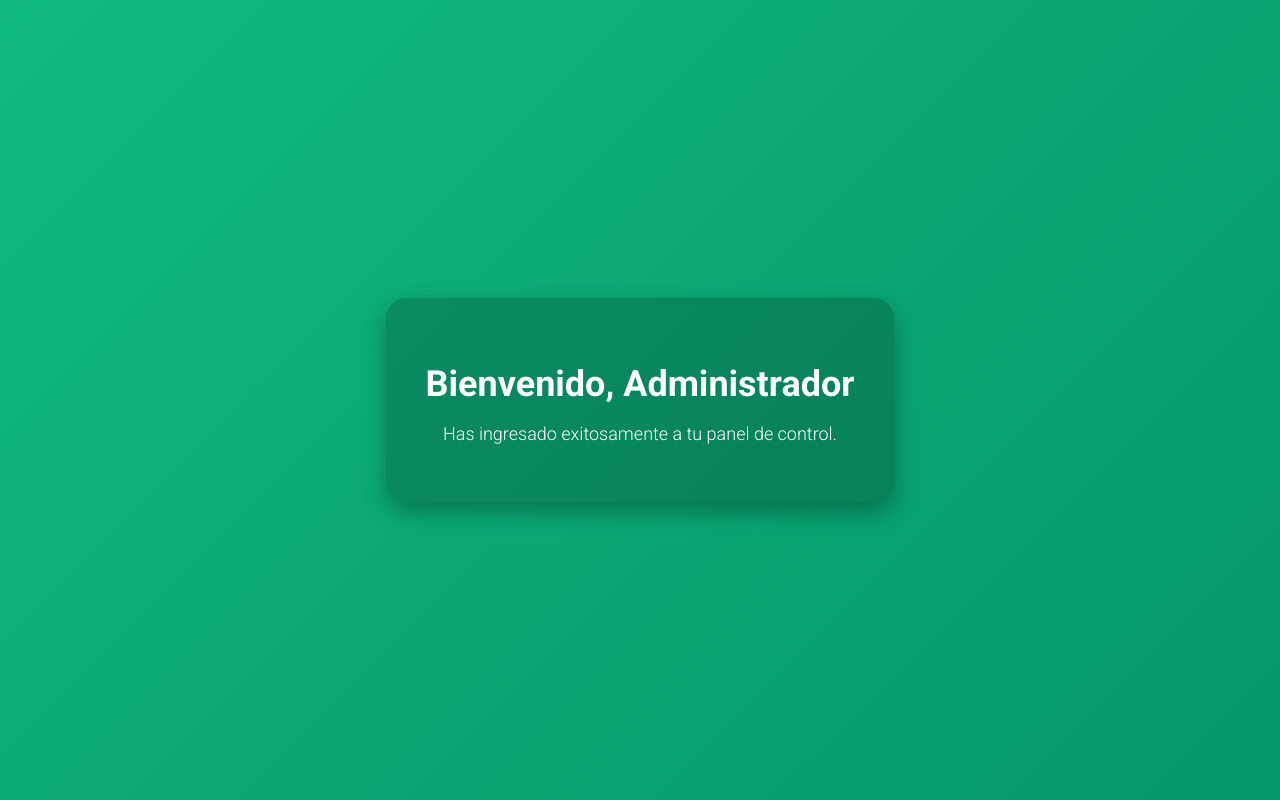
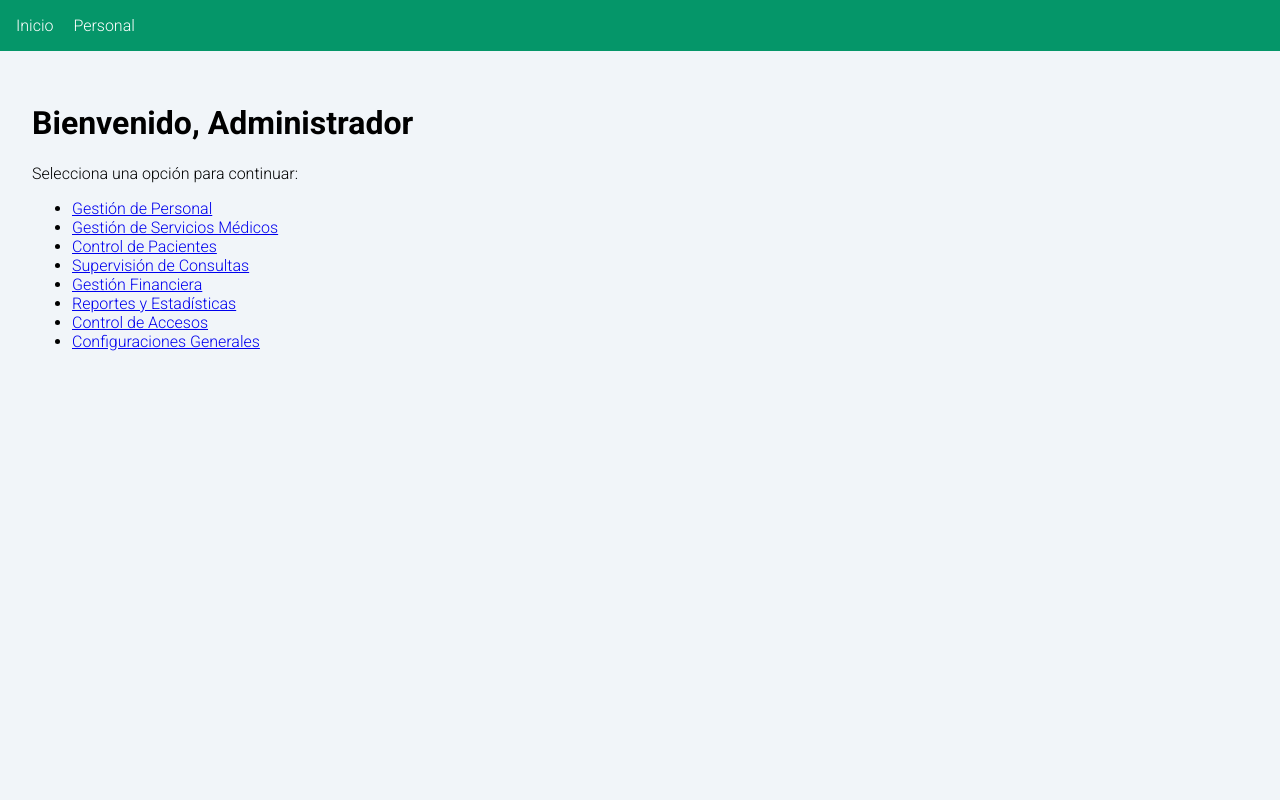
Before and after one commit to Elmisa117/BioSalud, a Django app: template tareas/admin/templates/admin/MenuAdmin.html in a window 1280 px wide. Run offline with Django 5.2, Linux system fonts and the light colour scheme; the template is opened without the code that fills it, so the values that code supplies are empty.

Commit message:
Add basic admin dashboard with personal list

```diff
--- a/tareas/admin/templates/admin/MenuAdmin.html
+++ b/tareas/admin/templates/admin/MenuAdmin.html
@@ -1,46 +1,15 @@
-{% load static %}
-<!DOCTYPE html>
-<html lang="es">
-<head>
-    <meta charset="UTF-8">
-    <title>Bienvenido Administrador</title>
-    <link rel="stylesheet" href="https://fonts.googleapis.com/css2?family=Roboto:wght@300;700&display=swap">
-    <style>
-        body {
-            margin: 0;
-            font-family: 'Roboto', sans-serif;
-            background: linear-gradient(135deg, #10b981, #059669);
-            color: white;
-            display: flex;
-            justify-content: center;
-            align-items: center;
-            height: 100vh;
-        }
-        .panel {
-            background: rgba(0,0,0,0.2);
-            padding: 40px;
-            border-radius: 20px;
-            box-shadow: 0 10px 25px rgba(0,0,0,0.3);
-            text-align: center;
-            animation: fadeIn 1.2s ease-in-out;
-        }
-        h1 {
-            font-size: 36px;
-            margin-bottom: 10px;
-        }
-        p {
-            font-size: 18px;
-        }
-        @keyframes fadeIn {
-            from { opacity: 0; transform: translateY(20px); }
-            to { opacity: 1; transform: translateY(0); }
-        }
-    </style>
-</head>
-<body>
-    <div class="panel">
-        <h1>Bienvenido, Administrador</h1>
-        <p>Has ingresado exitosamente a tu panel de control.</p>
-    </div>
-</body>
-</html>
+{% extends 'admin/base.html' %}
+{% block content %}
+<h1>Bienvenido, Administrador</h1>
+<p>Selecciona una opción para continuar:</p>
+<ul>
+  <li><a href="/admin/personal/">Gestión de Personal</a></li>
+  <li><a href="#">Gestión de Servicios Médicos</a></li>
+  <li><a href="#">Control de Pacientes</a></li>
+  <li><a href="#">Supervisión de Consultas</a></li>
+  <li><a href="#">Gestión Financiera</a></li>
+  <li><a href="#">Reportes y Estadísticas</a></li>
+  <li><a href="#">Control de Accesos</a></li>
+  <li><a href="#">Configuraciones Generales</a></li>
+</ul>
+{% endblock %}
--- /dev/null
+++ b/tareas/admin/templates/admin/base.html
@@ -0,0 +1,27 @@
+<!DOCTYPE html>
+<html lang="es">
+<head>
+    <meta charset="UTF-8">
+    <title>Panel Administrador</title>
+    <link rel="stylesheet" href="https://fonts.googleapis.com/css2?family=Roboto:wght@300;700&display=swap">
+    <style>
+        body { font-family: 'Roboto', sans-serif; margin:0; background:#f1f5f9; }
+        header { background:#059669; color:white; padding:1rem; }
+        nav a { color:white; margin-right:1rem; text-decoration:none; }
+        .container { padding:2rem; }
+        table { width:100%; border-collapse:collapse; margin-top:1rem; }
+        th, td { padding:0.5rem; border-bottom:1px solid #ddd; text-align:left; }
+    </style>
+</head>
+<body>
+    <header>
+        <nav>
+            <a href="/admin/">Inicio</a>
+            <a href="/admin/personal/">Personal</a>
+        </nav>
+    </header>
+    <div class="container">
+        {% block content %}{% endblock %}
+    </div>
+</body>
+</html>
--- a/tareas/admin/urls_admin.py
+++ b/tareas/admin/urls_admin.py
@@ -1,6 +1,7 @@
 from django.urls import path
-from .views_admin import dashboard_view
+from .views_admin import dashboard_view, personal_list
 
 urlpatterns = [
     path('', dashboard_view, name='admin_dashboard'),
+    path('personal/', personal_list, name='personal_list'),
 ]
```
Also changed, not shown: tareas/admin/templates/admin/gestion_personal.html (added, +26 -0 lines), tareas/admin/views_admin.py (+7 -0 lines), tareas/migrations/0001_initial.py (added), 1 other file.
